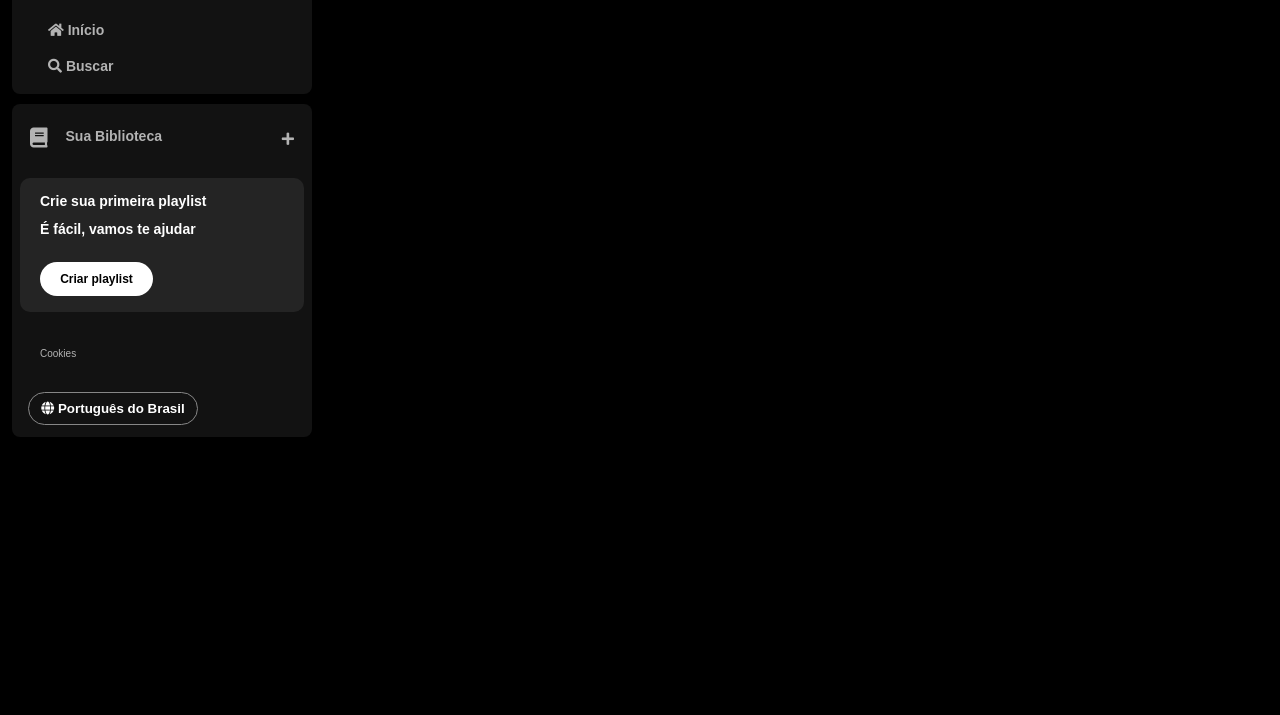
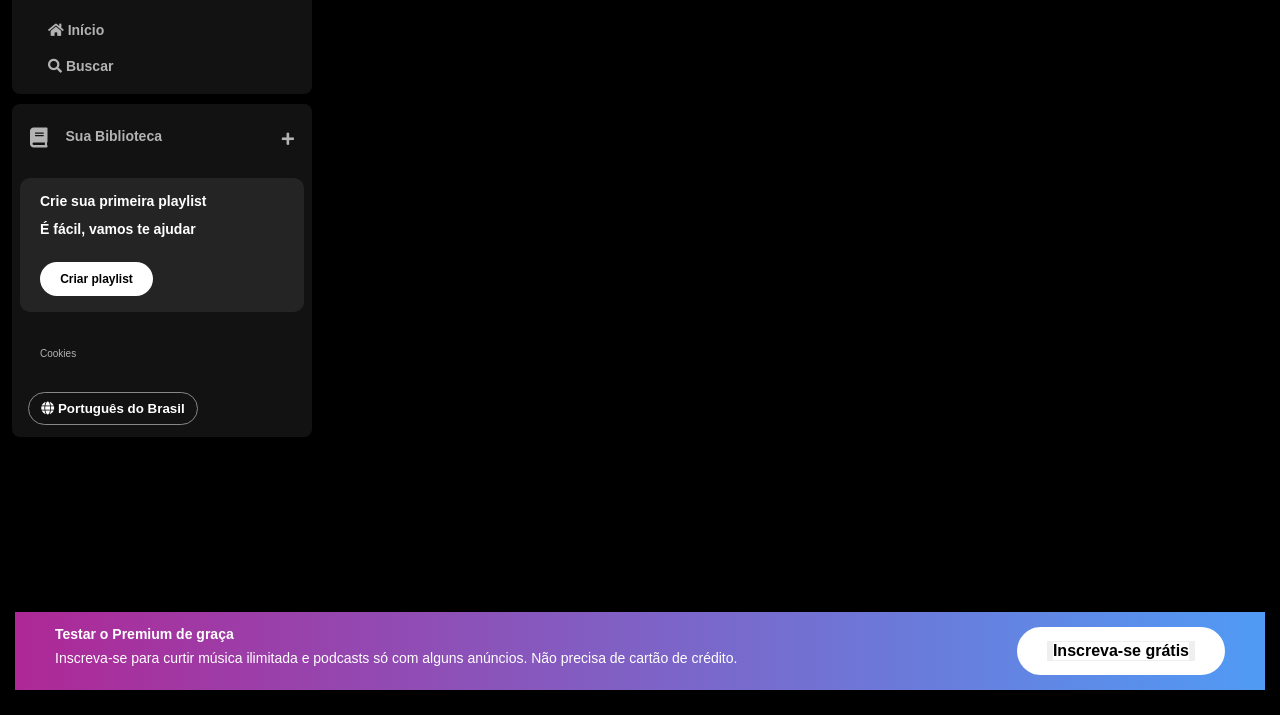
Before and after one commit to gui-marchioro/spotify-imersao-alura, a plain HTML site: page index.html in a window 1280 px wide. Shown: the part 95-810 px from the top of the page. Drawn offline with Linux system fonts and the light colour scheme.

Commit message:
Footer criado - Desafio Aula 02.

```diff
--- a/index.html
+++ b/index.html
@@ -95,7 +95,17 @@
     </main>
 
     <footer class="disclaimer-premium">
-
+        <div class="text">
+            <p class="disclaimer-premium__title">Testar o Premium de graça</p>
+            <p class="disclaimer-premium__subtitle">
+                Inscreva-se para curtir música ilimitada e podcasts só com alguns anúncios. Não precisa de cartão de crédito.
+            </p>
+        </div>
+        <div class="button">
+            <button type="button">
+                <div class="text">Inscreva-se grátis</div>
+            </button>
+        </div>
     </footer>
 </body>
 </html>
--- a/src/styles/sidebar-footer.css
+++ b/src/styles/sidebar-footer.css
@@ -168,3 +168,48 @@ h1 {
     padding: 8px;
     border-radius: 20px;
 }
+
+.disclaimer-premium {
+    position: fixed;
+    bottom: 0;
+    left: 0;
+    right: 0;
+    background: linear-gradient(to right, #ae2896, #509bf5);
+    padding: 15px 40px;
+    margin: 0 15px 15px 15px;
+    display: flex;
+    justify-content: space-between;
+}
+
+.disclaimer-premium .text {
+    flex-shrink: 0; /* text will not break line */
+}
+
+.disclaimer-premium .disclaimer-premium__title {
+    color: #ffffff;
+    font-weight: 600;
+    font-size: 14px;
+    margin-bottom: 10px;
+}
+
+.disclaimer-premium .text .disclaimer-premium__subtitle {
+    color: #ffffff;
+    font-size: 14px;
+    font-weight: 500;
+}
+
+.disclaimer-premium .button {
+    background-color: #ffffff;
+    padding: 14px 30px;
+    border: 0px;
+    border-radius: 40px;
+    cursor: pointer;
+    flex-shrink: 0;
+}
+
+.disclaimer-premium .button .text {
+    color: #000000;
+    font-size: 16px;
+    font-weight: bold;
+    background-color: #ffffff;
+}
```
